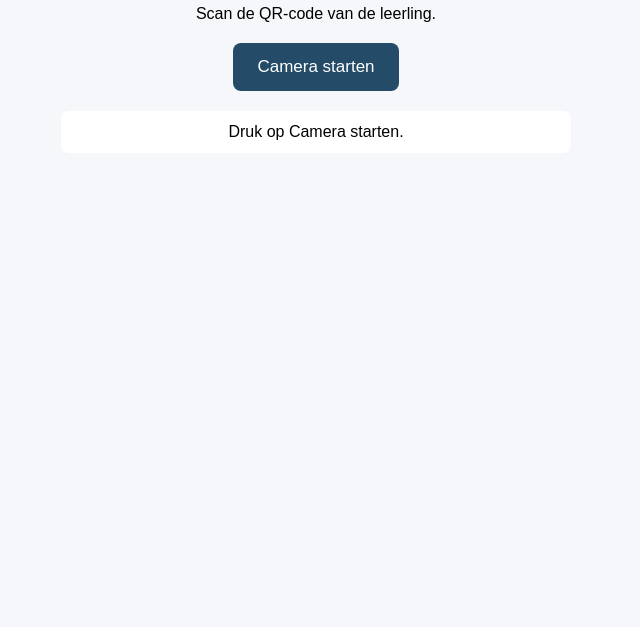
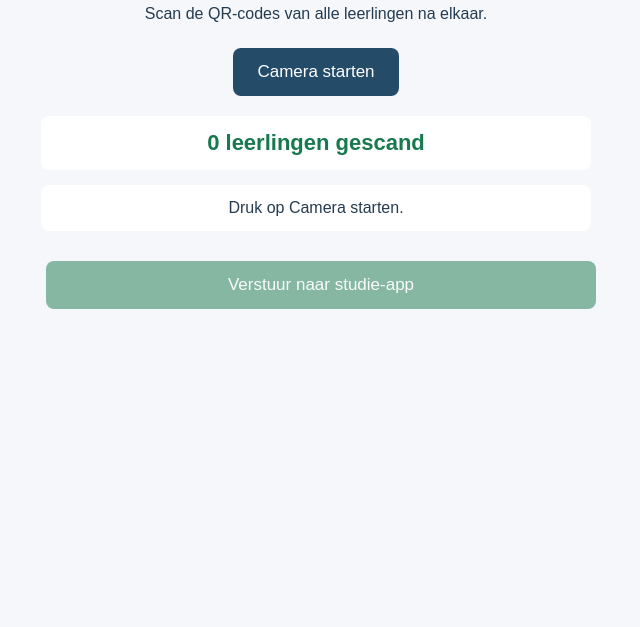
Before and after one commit to olgaverschueren-cyber/gibo-studie-scanner, a plain HTML site: page index.html in a window 1280 px wide. Shown: the part 173-800 px from the top of the page, without its empty margins (324-964 px from the left). Drawn offline with Linux system fonts and the light colour scheme.

Commit message:
Update index.html

```diff
--- a/index.html
+++ b/index.html
@@ -5,7 +5,8 @@
   <meta charset="UTF-8">
   <meta name="viewport" content="width=device-width, initial-scale=1">
   <title>GIBO Mariaburg - QR Scanner</title>
-  <script src="https://unpkg.com/html5-qrcode"></script>
+  <script src="https://unpkg.com/html5-qrcode@2.3.8/html5-qrcode.min.js"></script>
+
   <style>
     body {
       font-family: Arial, sans-serif;
@@ -14,12 +15,16 @@
       padding: 20px;
       text-align: center;
       background: #f5f7fa;
+      color: #243b50;
     }
+
     h1 { color: #244b68; }
+
     #reader {
       width: 100%;
       margin: 20px auto;
     }
+
     button {
       background: #244b68;
       color: white;
@@ -28,36 +33,79 @@
       border-radius: 8px;
       font-size: 17px;
       cursor: pointer;
+      margin: 5px;
     }
-    #status {
-      margin: 20px;
-      padding: 12px;
+
+    button:disabled {
+      opacity: 0.5;
+      cursor: not-allowed;
+    }
+
+    #status, #count {
+      margin: 15px 0;
+      padding: 14px;
       background: white;
       border-radius: 8px;
     }
+
+    #count {
+      font-size: 22px;
+      font-weight: bold;
+      color: #18794e;
+    }
+
+    #finishButton {
+      background: #18794e;
+      width: 100%;
+      margin-top: 15px;
+    }
   </style>
 </head>
+
 <body>
 
   <h1>Studie-app</h1>
   <h2>GIBO Mariaburg</h2>
-  <p>Scan de QR-code van de leerling.</p>
+
+  <p>Scan de QR-codes van alle leerlingen na elkaar.</p>
 
   <div id="reader"></div>
+
   <button id="startButton" onclick="startScanner()">
     Camera starten
   </button>
+
+  <div id="count">0 leerlingen gescand</div>
+
   <div id="status">Druk op Camera starten.</div>
 
+  <button id="finishButton" onclick="finishScanning()" disabled>
+    Verstuur naar studie-app
+  </button>
+
   <script>
-   const APP_URL = 'https://script.google.com/a/macros/gibomariaburg.be/s/AKfycbyhnxupAvKbwIXT7V2U6uiJjaUNvs6hXBEe1Kr2ha8qI4YJcKO63iJfVjBq75wnLUmrkQ/exec';
+    const APP_URL = 'https://script.google.com/a/macros/gibomariaburg.be/s/AKfycbyhnxupAvKbwIXT7V2U6uiJjaUNvs6hXBEe1Kr2ha8qI4YJcKO63iJfVjBq75wnLUmrkQ/exec';
 
     let scanner = null;
-    let alreadyScanned = false;
+    let scannerStarted = false;
+
+    const scannedTokens = [];
+    const scannedSet = new Set();
+
+    function updateCount() {
+      const count = scannedTokens.length;
+
+      document.getElementById('count').textContent =
+        count + (count === 1 ? ' leerling gescand' : ' leerlingen gescand');
+
+      document.getElementById('finishButton').disabled = count === 0;
+    }
 
     async function startScanner() {
       const status = document.getElementById('status');
       const button = document.getElementById('startButton');
+
+      if (scannerStarted) return;
 
       try {
         status.textContent = 'Camera wordt gestart...';
@@ -77,30 +125,73 @@
 
         await scanner.start(
           camera.id,
-          { fps: 10, qrbox: { width: 240, height: 240 } },
+          {
+            fps: 10,
+            qrbox: { width: 240, height: 240 }
+          },
           (decodedText) => {
-            if (alreadyScanned) return;
-            alreadyScanned = true;
+            if (scannedSet.has(decodedText)) return;
 
-            status.textContent = 'Leerling gevonden. Terug naar de studie-app...';
+            scannedSet.add(decodedText);
+            scannedTokens.push(decodedText);
 
-            const destination =
-              APP_URL + '?token=' + encodeURIComponent(decodedText);
+            updateCount();
 
-            scanner.stop().then(() => {
-              window.location.href = destination;
-            });
+            status.textContent =
+              'Leerling toegevoegd! Scan gerust de volgende leerling.';
           },
           () => {}
         );
 
-        status.textContent = 'Camera actief. Richt op de QR-code.';
+        scannerStarted = true;
+        status.textContent =
+          'Camera actief. Scan de QR-codes één voor één.';
+
       } catch (error) {
+        console.error(error);
+
         status.textContent =
           'Camera niet beschikbaar: ' + error.message;
+
         button.disabled = false;
       }
     }
+
+    async function finishScanning() {
+      const status = document.getElementById('status');
+      const button = document.getElementById('finishButton');
+
+      if (scannedTokens.length === 0) {
+        status.textContent = 'Er zijn nog geen leerlingen gescand.';
+        return;
+      }
+
+      button.disabled = true;
+      status.textContent = 'Scans worden doorgestuurd...';
+
+      try {
+        if (scanner && scannerStarted) {
+          await scanner.stop();
+          scannerStarted = false;
+        }
+
+        const destination =
+          APP_URL + '?tokens=' +
+          encodeURIComponent(JSON.stringify(scannedTokens));
+
+        window.location.href = destination;
+
+      } catch (error) {
+        console.error(error);
+
+        status.textContent =
+          'De camera kon niet netjes worden afgesloten. Probeer opnieuw.';
+
+        button.disabled = false;
+      }
+    }
+
+    updateCount();
   </script>
 
 </body>
```
